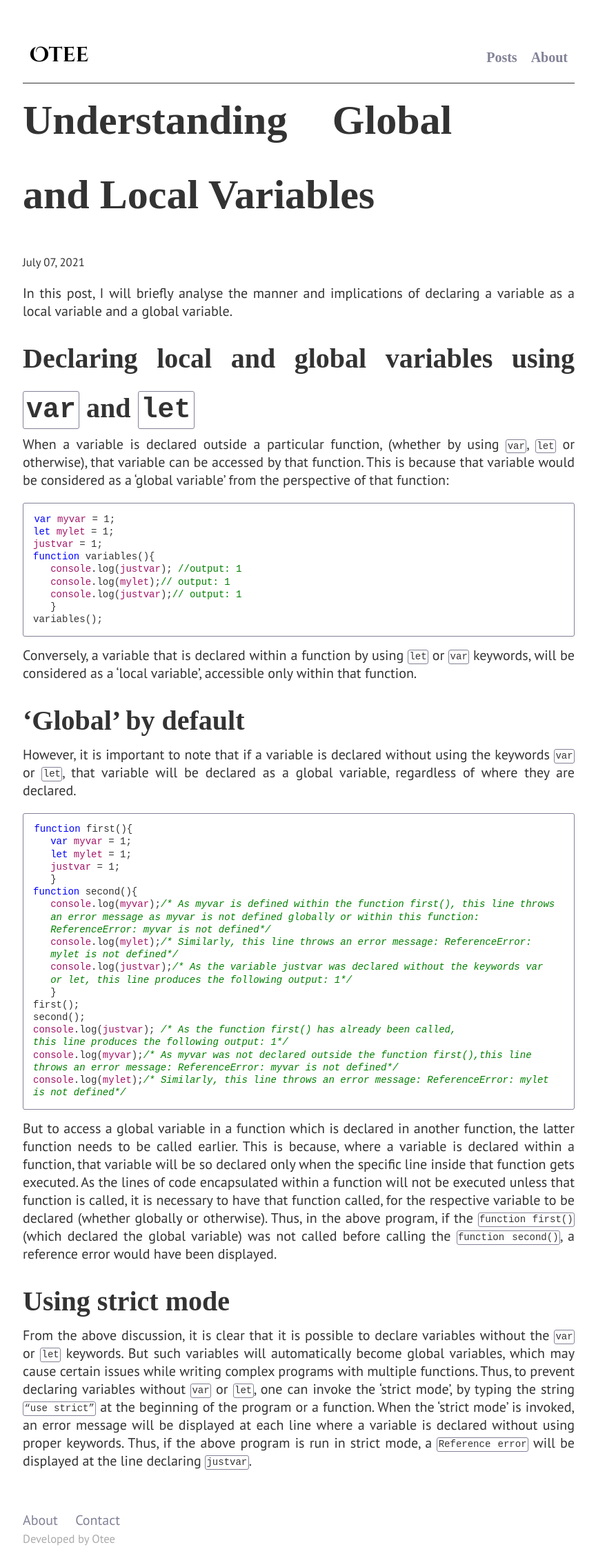
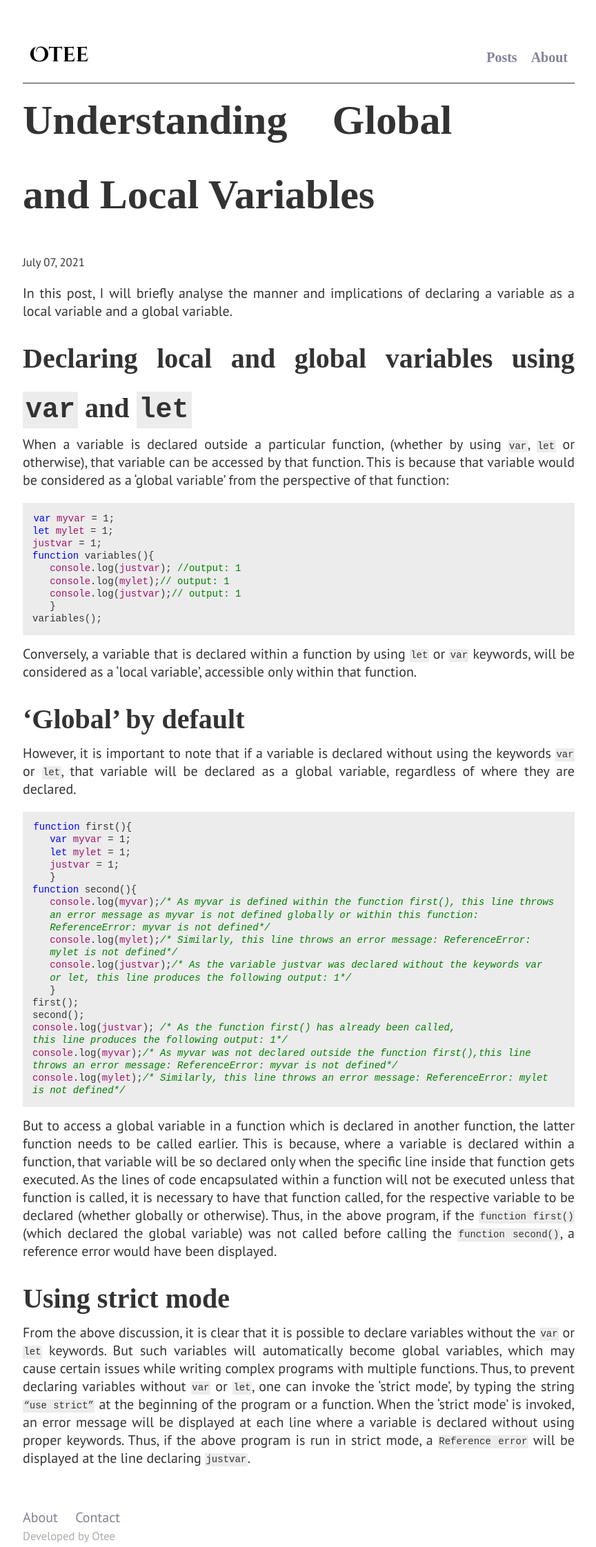
Before and after one commit to oitee/oitee.github.io, a Jekyll site: the page built from _posts/2021-07-07-global-and-local-variables.md, in a window 1280 px wide. Shown: the whole page at 69% size, without its empty margins (207-1071 px from the left). Built offline with Jekyll 4.4.1, drawn with Linux system fonts in a browser that asks for light colours; some web fonts are replaced.

Commit message:
Change code block colour

```diff
--- a/assets/css/_sass/style.scss
+++ b/assets/css/_sass/style.scss
@@ -87,8 +87,7 @@ pre,
 code {
     overflow: auto;
     font-size: 0.7*$base-font-size;
-    border-radius: 3px;
-    border: 1px solid $brand-color;
+    background-color:#ecececfa;
     > code {
         border: none;
     }
```
